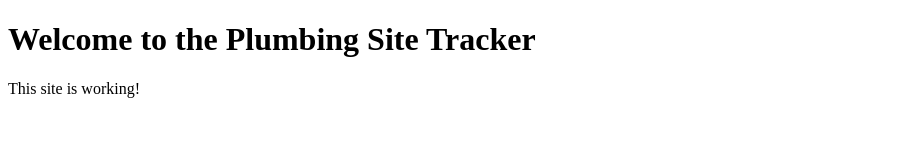
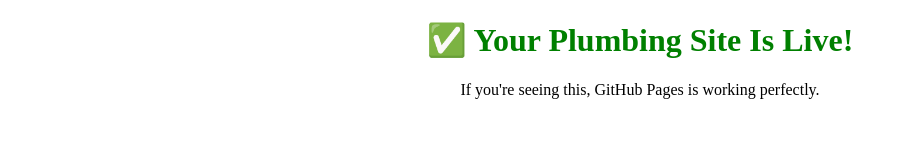
Before and after one commit to RicoJonker/plumbing-site-website, a plain HTML site: page index.html in a window 1280 px wide. Shown: the whole page, without its empty margins (0-906 px from the left). Drawn offline with Linux system fonts and the light colour scheme.

Commit message:
Update index.html

```diff
--- a/index.html
+++ b/index.html
@@ -3,10 +3,10 @@
 <head>
   <meta charset="UTF-8" />
   <meta name="viewport" content="width=device-width, initial-scale=1.0" />
-  <title>Plumbing Site</title>
+  <title>Test Site</title>
 </head>
 <body>
-  <h1>Welcome to the Plumbing Site Tracker</h1>
-  <p>This site is working!</p>
+  <h1 style="color: green; text-align: center;">✅ Your Plumbing Site Is Live!</h1>
+  <p style="text-align: center;">If you're seeing this, GitHub Pages is working perfectly.</p>
 </body>
 </html>
```
